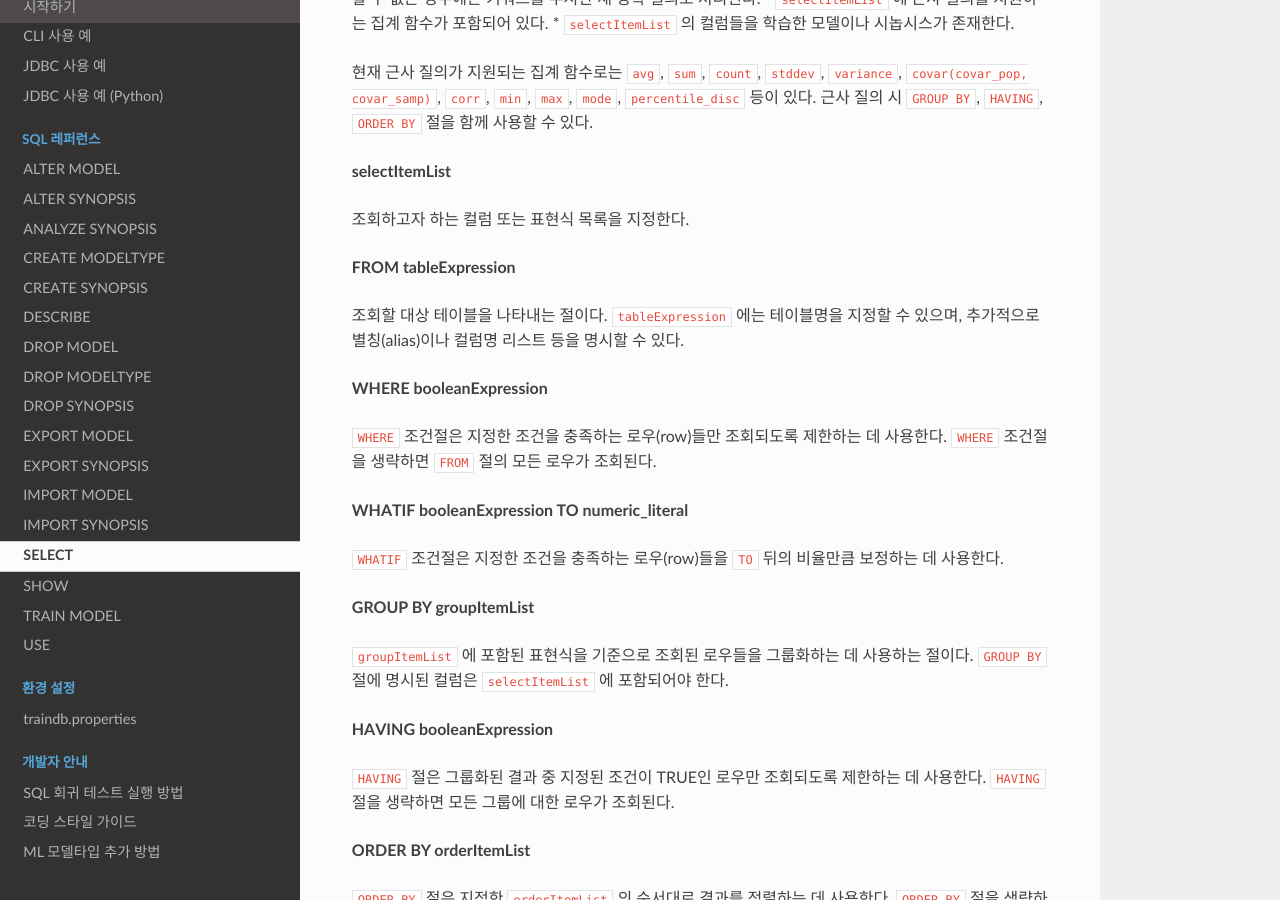
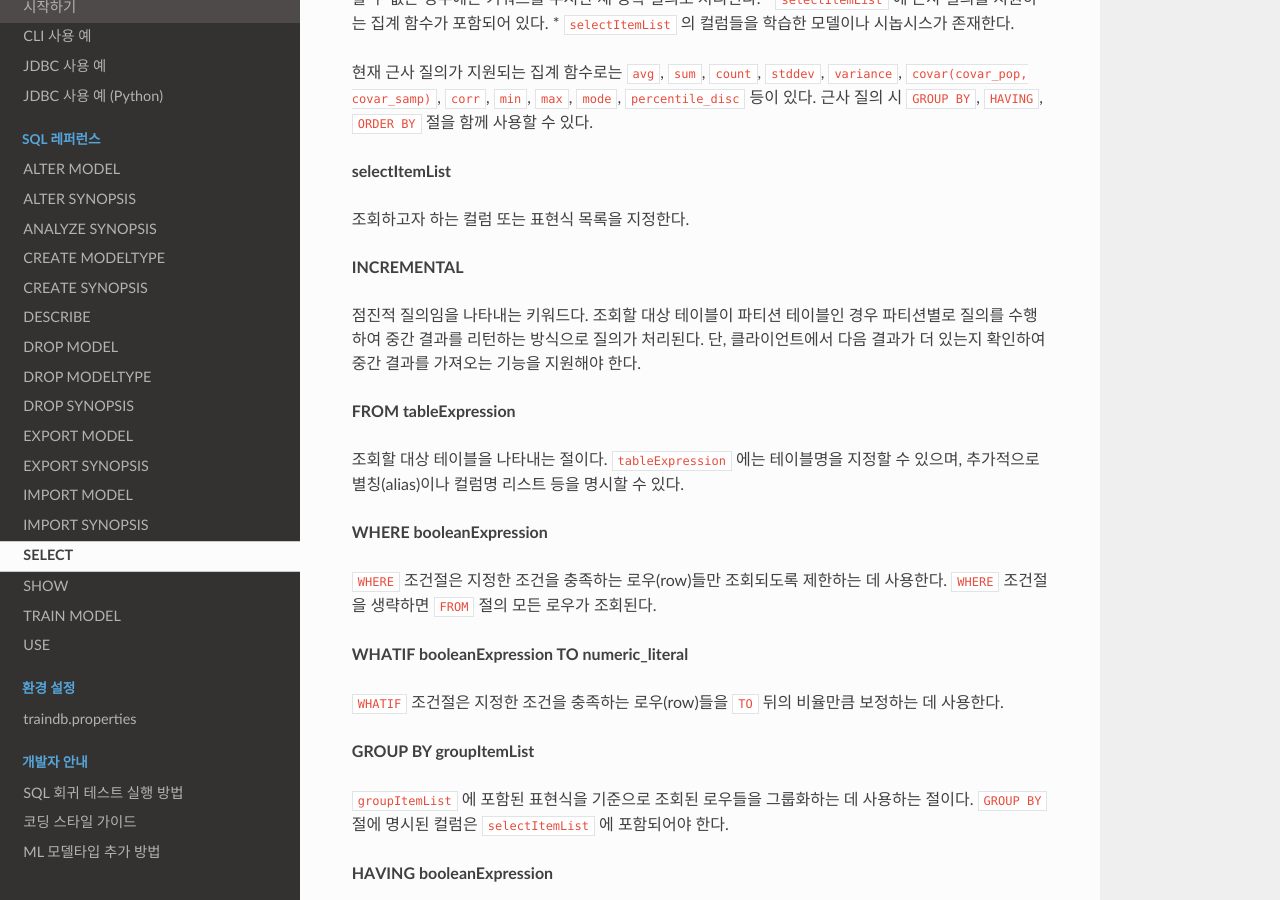
Before and after one commit to traindb-project/traindb-doc-kr, a Sphinx documentation site: the page built from docs/sql/select.rst, in a window 1280 px wide and 900 px high, scrolled down 2892 px. Built offline with Sphinx 7.4.7 and the Read the Docs theme 3.1.0, drawn with Linux system fonts in a browser that asks for light colours.

Commit message:
update doc - INCREMENTAL SELECT

```diff
--- a/docs/sql/select.rst
+++ b/docs/sql/select.rst
@@ -167,6 +167,10 @@ TrainDB는 Apache Calcite 기반으로 구현되어 있기 때문에 정확 질
 
 조회하고자 하는 컬럼 또는 표현식 목록을 지정한다.
 
+**INCREMENTAL**
+
+점진적 질의임을 나타내는 키워드다. 조회할 대상 테이블이 파티션 테이블인 경우 파티션별로 질의를 수행하여 중간 결과를 리턴하는 방식으로 질의가 처리된다. 단, 클라이언트에서 다음 결과가 더 있는지 확인하여 중간 결과를 가져오는 기능을 지원해야 한다.
+
 **FROM tableExpression**
 
 조회할 대상 테이블을 나타내는 절이다. ``tableExpression`` 에는 테이블명을 지정할 수 있으며, 추가적으로 별칭(alias)이나 컬럼명 리스트 등을 명시할 수 있다.
```
Also changed, not shown: docs/_static/rrd/select1.rrd.svg.
